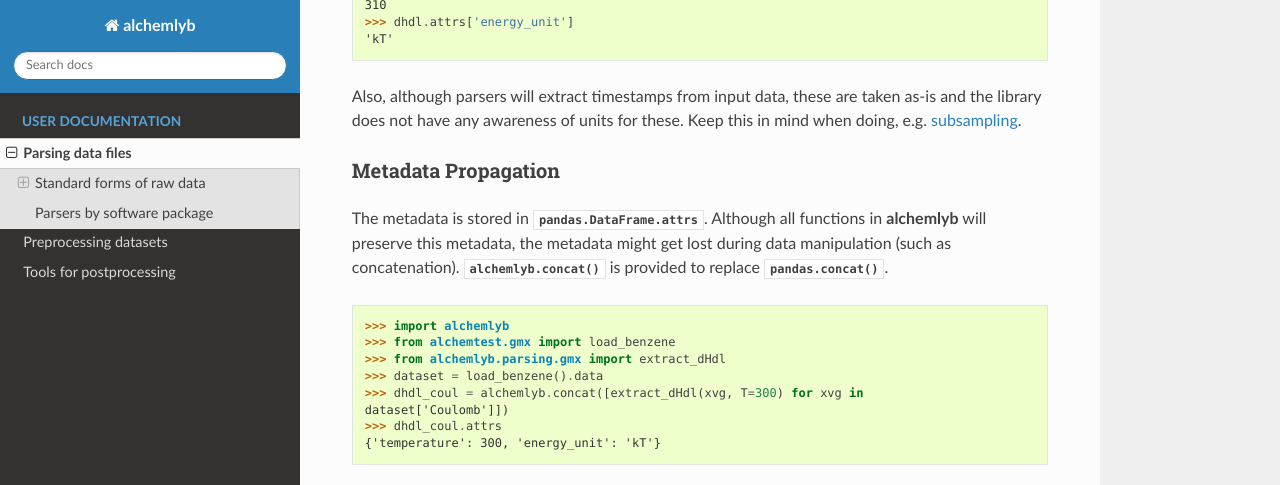
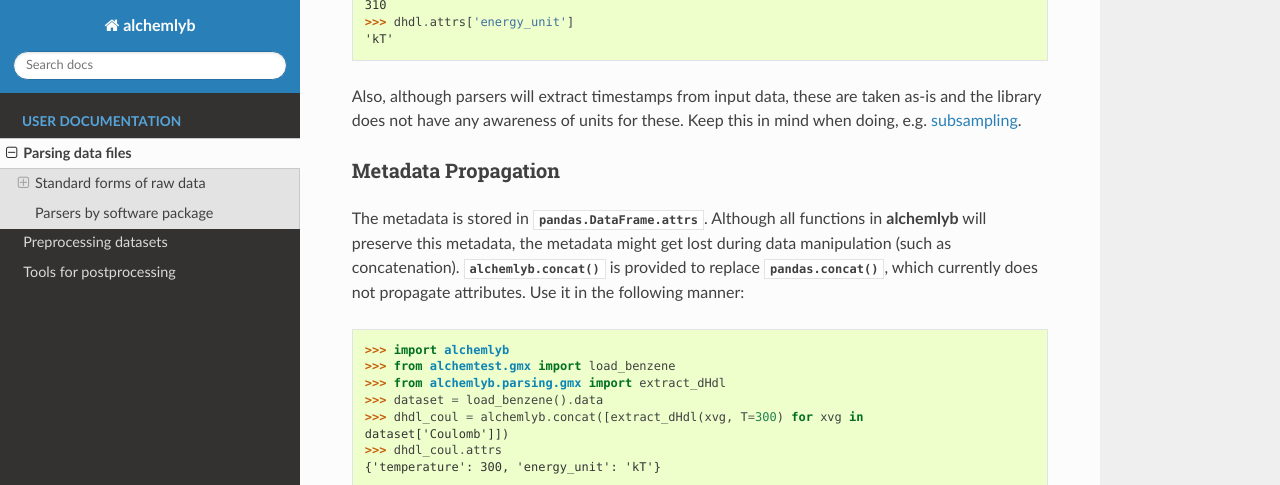
Before and after one commit to alchemistry/alchemlyb, a Sphinx documentation site: the page built from docs/parsing.rst, in a window 1280 px wide and 900 px high, scrolled down 3296 px, cut to the strip 0-485 px from the top of the window. Built offline with Sphinx 7.4.7 and the Read the Docs theme 2.0.0, drawn with Linux system fonts in a browser that asks for light colours; pages that are not in the unit, such as notebooks, are missing from menus; the version number could not be read and is left out.

Commit message:
Update docs/parsing.rst
Co-authored-by: Oliver Beckstein <orbeckst@gmail.com>

```diff
--- a/docs/parsing.rst
+++ b/docs/parsing.rst
@@ -155,7 +155,8 @@ Metadata Propagation
 The metadata is stored in :attr:`pandas.DataFrame.attrs`. Although all functions
 in **alchemlyb** will preserve this metadata, the metadata might get lost
 during data manipulation (such as concatenation). :func:`alchemlyb.concat`
-is provided to replace :func:`pandas.concat`. ::
+is provided to replace :func:`pandas.concat`, which currently does not propagate
+attributes. Use it in the following manner::
 
     >>> import alchemlyb
     >>> from alchemtest.gmx import load_benzene
```
